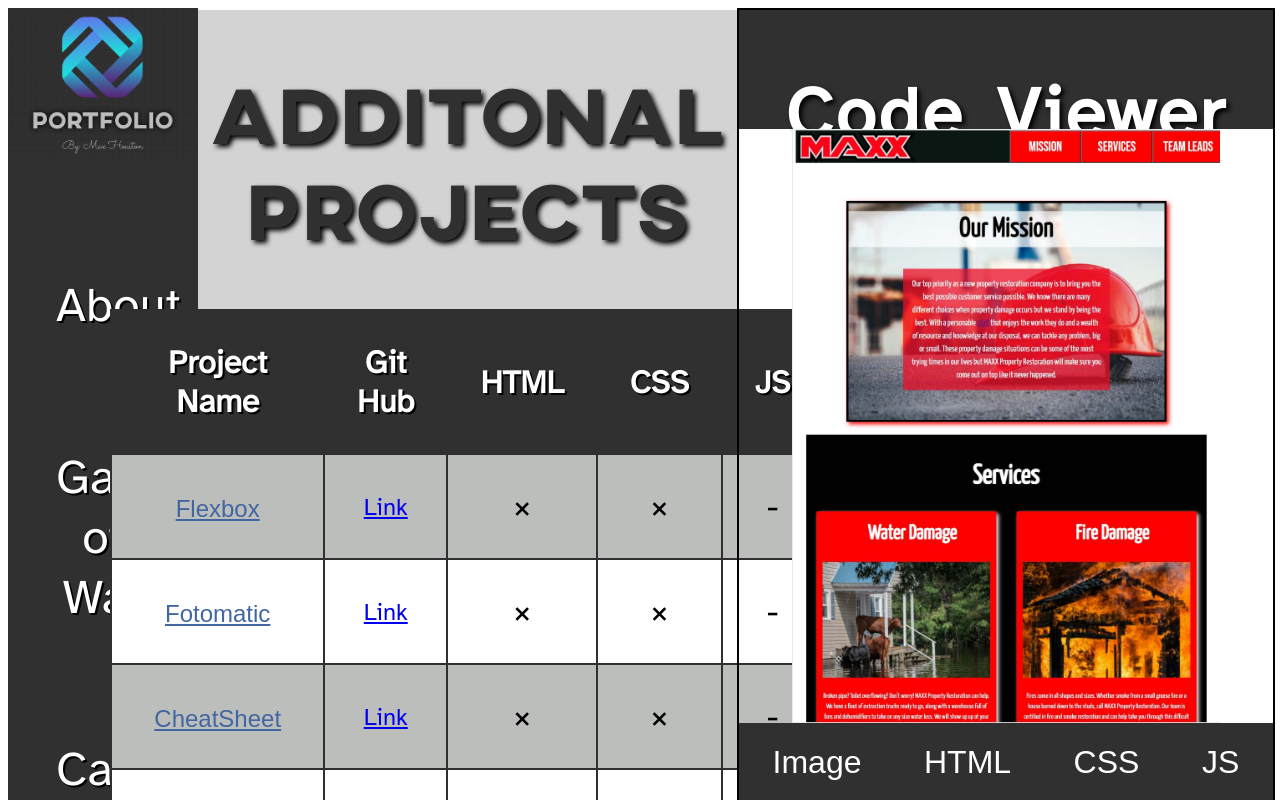
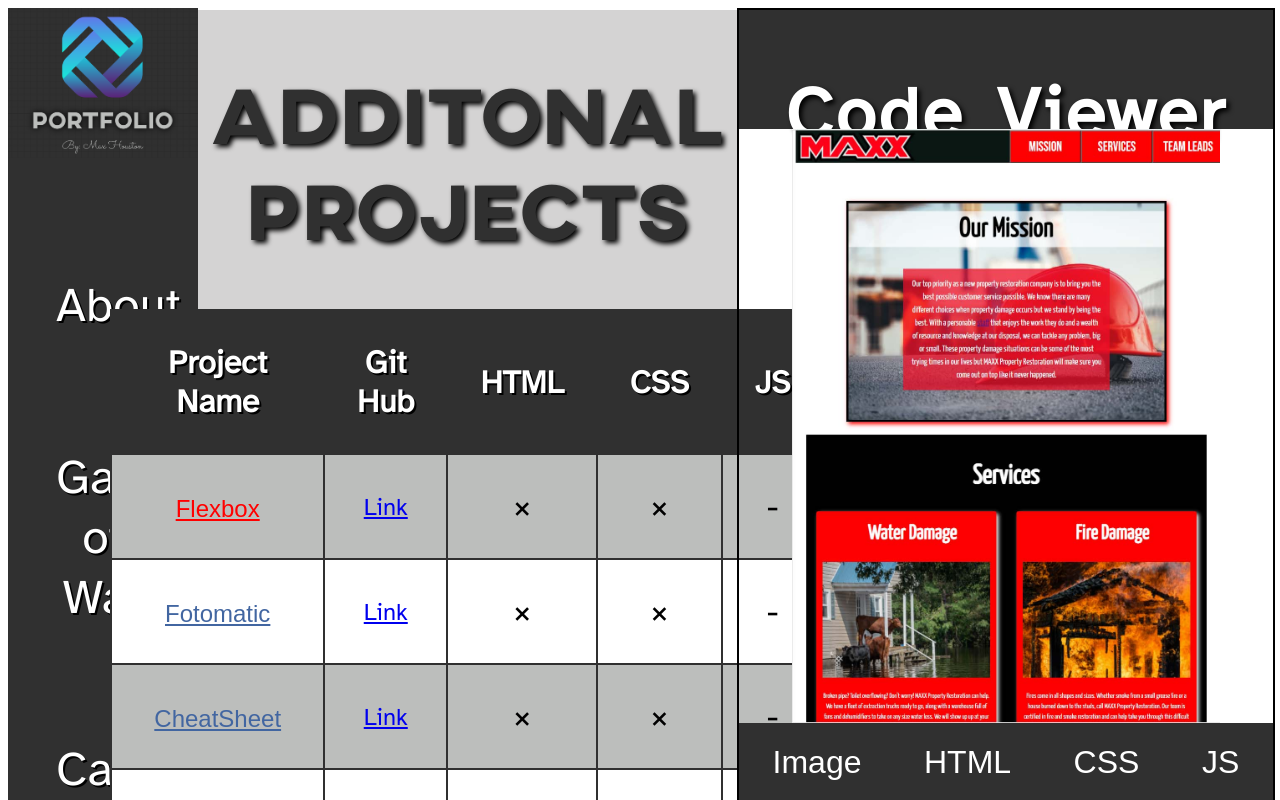
Before and after one commit to MaxwellHouston/Portfolio-React, a React (Create React App) app: page /more in a window 1280 px wide. Shown: the top 800 px of the page. Built offline with nearby package versions, Linux system fonts and the light colour scheme.

Commit message:
added function to highlight selected article in the more section table

```diff
--- a/src/components/MoreArticles.js
+++ b/src/components/MoreArticles.js
@@ -16,7 +16,7 @@ const MoreArticles = () => {
         <div className="project-body">
             <div className="info">
                 <h1>Additonal Projects</h1>
-                <ProjectTable toggleArticle={toggleArticle} />
+                <ProjectTable toggleArticle={toggleArticle} moreArticle={moreArticle} />
             </div>
             <CodeViewer project={moreArticle} />
         </div>
--- a/src/components/ProjectTable.js
+++ b/src/components/ProjectTable.js
@@ -2,14 +2,28 @@ import React from "react";
 import '../App.css';
 import projectData from "../Utility/projectData";
 
-const ProjectTable = ({toggleArticle}) => {
+const ProjectTable = ({toggleArticle, moreArticle}) => {
+
+    const highlight = (project) => {
+        if(project === moreArticle.name){
+            return {
+                color: 'red'
+            }
+        } else {
+            return null;
+        }
+    };
 
     const populateTable = () => {
         let projectArray = [];
         for( const project in projectData.more) {
             projectArray.push(
                 <tr key={projectData.more[project].name}>
-                    <td><button value={project} onClick={handleClick} className="smaller">{projectData.more[project].name}</button></td>
+                    <td>
+                    <button value={project} onClick={handleClick} className="smaller" id={project} style={highlight(projectData.more[project].name)}>
+                    {projectData.more[project].name}
+                    </button>
+                    </td>
                     <td className="smaller">{projectData.more[project].github}</td>
                     <td>{projectData.more[project].html ? String.fromCharCode(215) : '-'}</td>
                     <td>{projectData.more[project].css ? String.fromCharCode(215) : '-'}</td>
@@ -23,7 +37,7 @@ const ProjectTable = ({toggleArticle}) => {
     const handleClick = ({target}) => {
         let newProject = projectData.more[target.value];
         toggleArticle(newProject);
-    }
+    };
 
     return(
         <div className="table-container">
```
